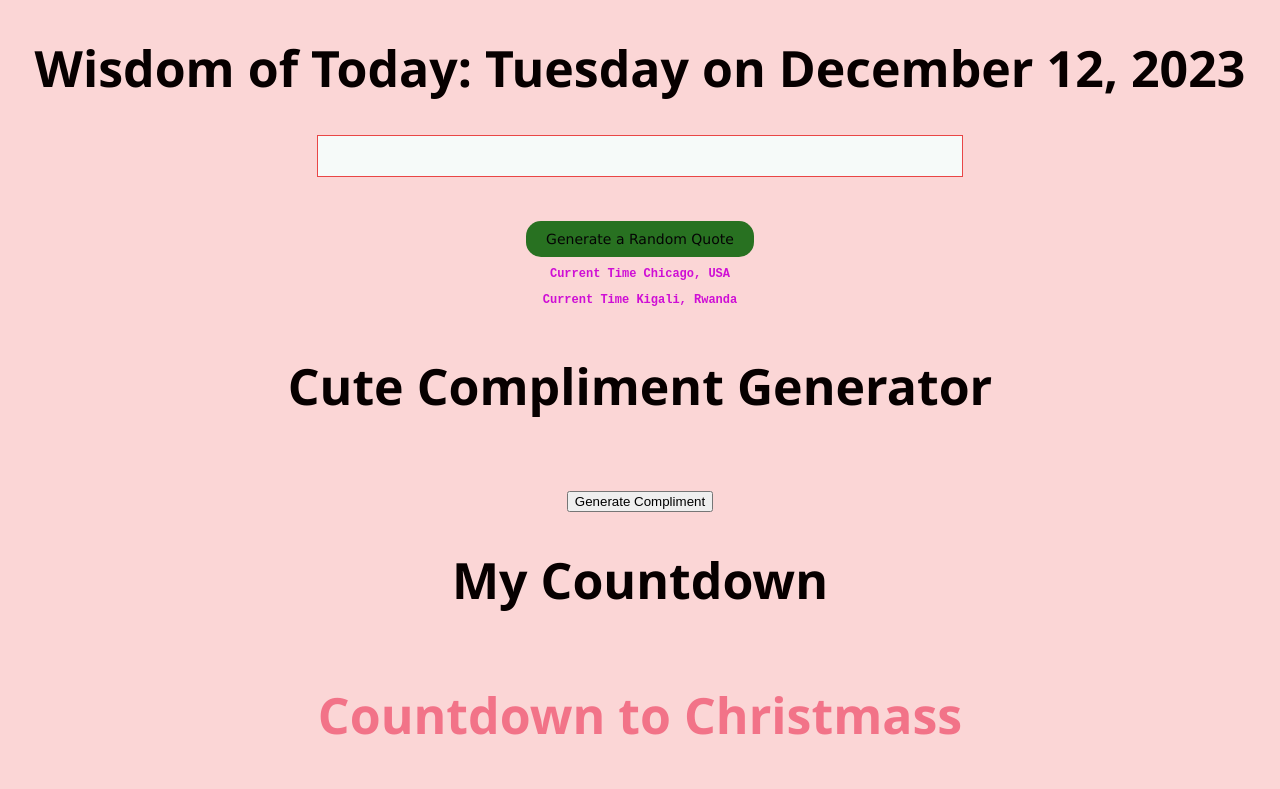
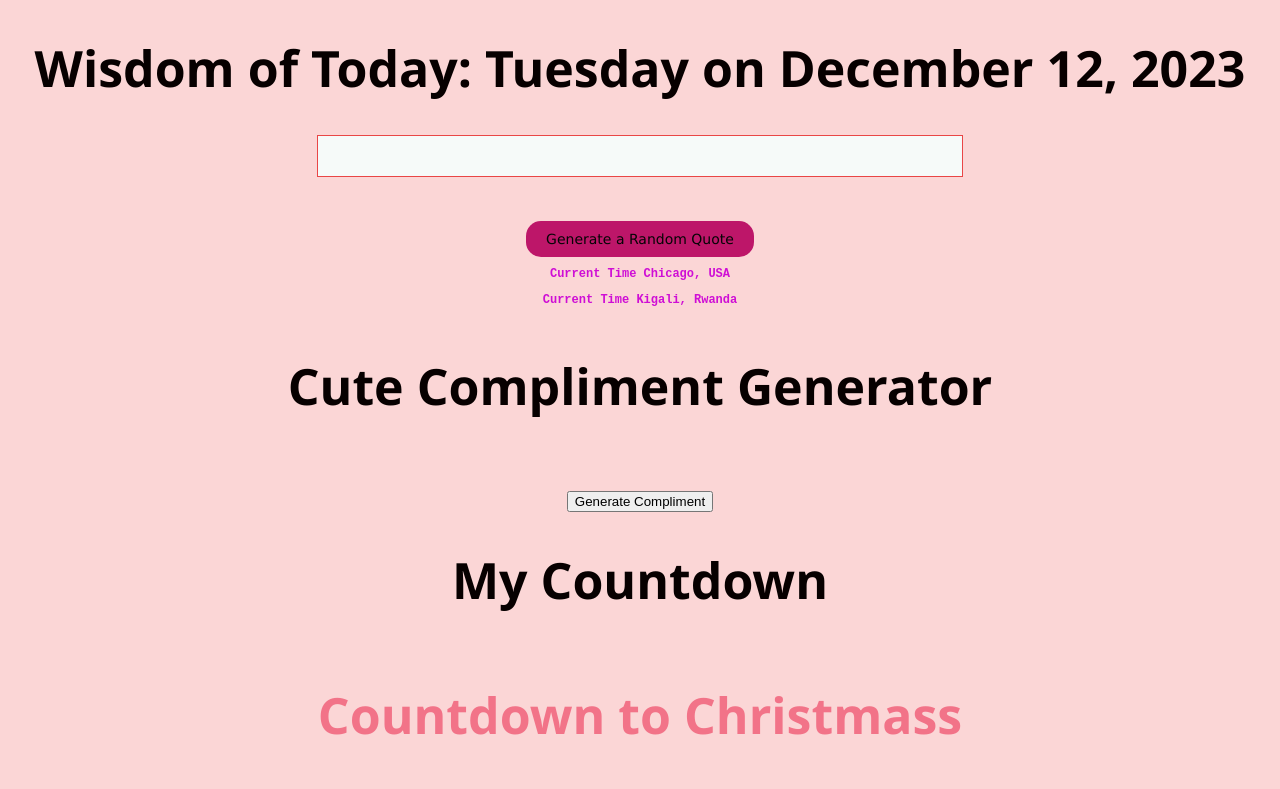
Before and after one commit to Lande21/RandomQuote, a React (Create React App) app: page / in a window 1280 px wide. Shown: the top 789 px of the page. Built offline with nearby package versions, Linux system fonts and the light colour scheme; no server answers.

Commit message:
changes for thursday

```diff
--- a/src/quotedisplay.css
+++ b/src/quotedisplay.css
@@ -1,7 +1,7 @@
 /* quoteDisplay.css */
 .button {
     padding: 10px 20px;
-    background-color: rgb(40, 113, 33);
+    background-color: rgb(189, 22, 105);
     border: none;
     border-radius: 15px;
     cursor: pointer;
```
